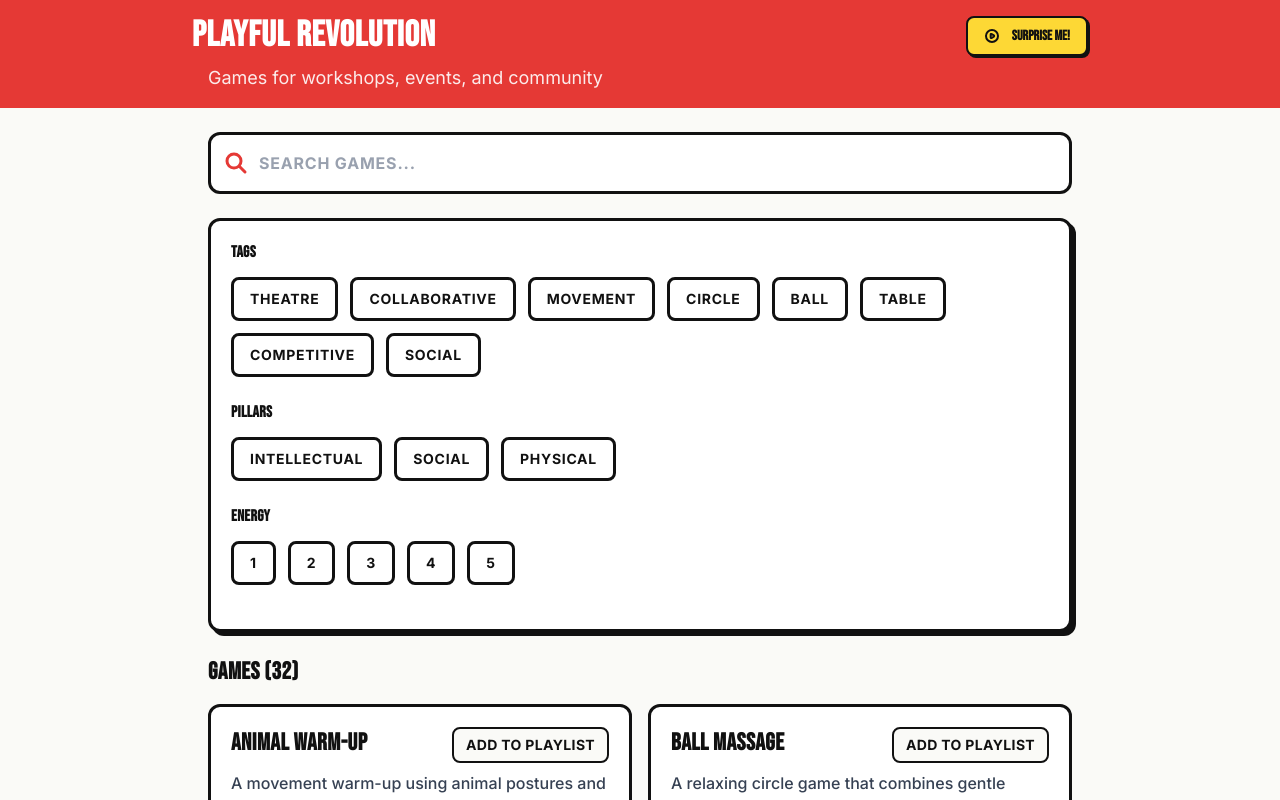
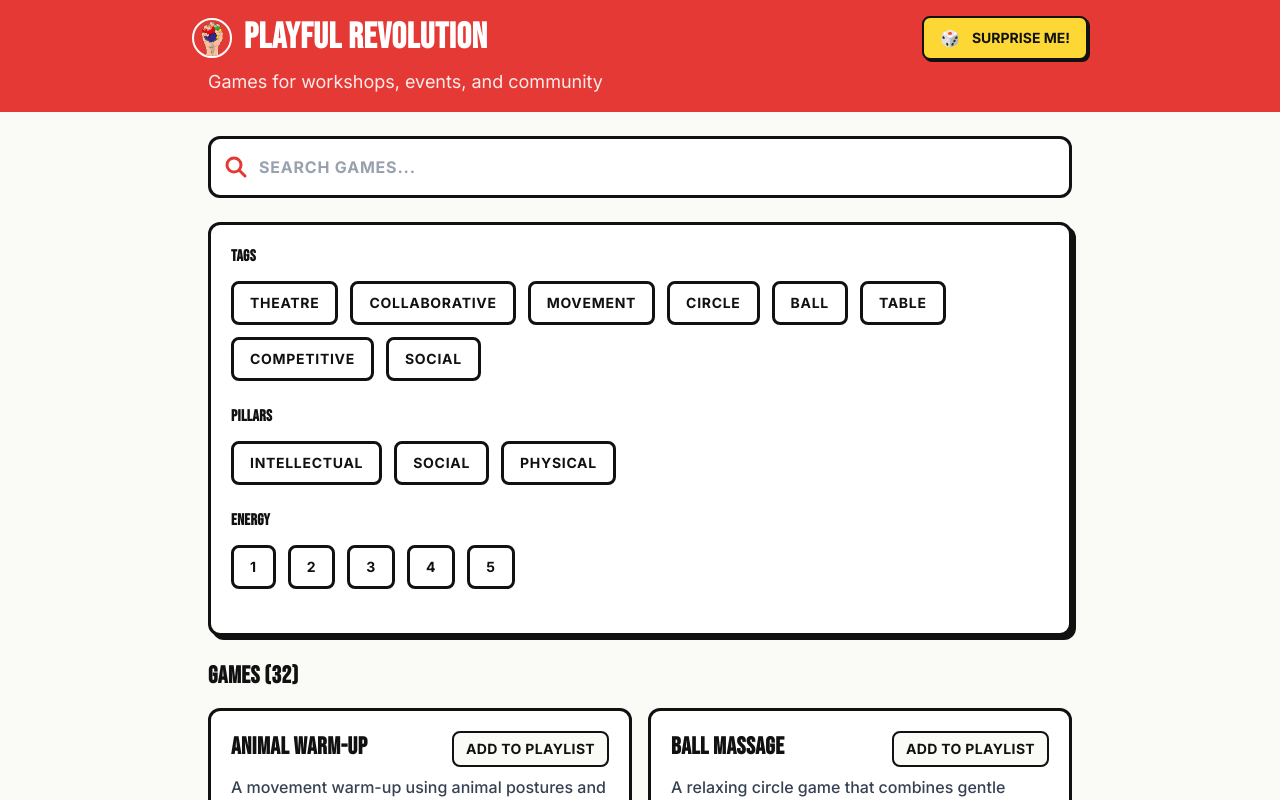
Before and after one commit to phivk/playful-revolution-games-index-2, a Next.js app: page / in a window 1280 px wide. Shown: the top 800 px of the page. Built offline with nearby package versions, Linux system fonts and the light colour scheme.

Commit message:
add logo and fix surprise button

```diff
--- a/src/components/NavBar.tsx
+++ b/src/components/NavBar.tsx
@@ -1,9 +1,10 @@
-'use client';
+"use client";
 
-import Link from 'next/link';
-import { usePathname } from 'next/navigation';
-import RandomPicker from '@/components/RandomPicker';
-import { Game } from '@/types/game';
+import RandomPicker from "@/components/RandomPicker";
+import { Game } from "@/types/game";
+import Image from "next/image";
+import Link from "next/link";
+import { usePathname } from "next/navigation";
 
 interface NavBarProps {
   games: Game[];
@@ -11,24 +12,25 @@ interface NavBarProps {
 
 export default function NavBar({ games }: NavBarProps) {
   const pathname = usePathname();
-  const isHome = pathname === '/';
+  const isHome = pathname === "/";
 
   return (
     <header className="bg-revolution-red text-white py-4 px-4 shadow-md">
       <div className="max-w-4xl mx-auto flex flex-wrap items-center gap-3 gap-y-2">
-        {!isHome && (
-          <Link
-            href="/"
-            className="text-white hover:bg-white/20 rounded-lg px-3 py-2 transition-colors"
-          >
-            ← Back
-          </Link>
-        )}
         <Link
           href="/"
-          className="font-bold tracking-tight hover:opacity-90 transition-opacity"
+          className="font-bold tracking-tight hover:opacity-90 transition-opacity flex items-center gap-3"
         >
-          <h1 className={isHome ? 'text-4xl' : 'text-2xl'}>
+          <div className="w-10 h-10 shrink-0 rounded-full overflow-hidden border-2 border-white">
+            <Image
+              src="/logo-playful-revolution.png"
+              alt="Playful Revolution"
+              width={40}
+              height={40}
+              className="object-cover w-full h-full"
+            />
+          </div>
+          <h1 className={isHome ? "text-4xl" : "text-2xl"}>
             Playful Revolution
           </h1>
         </Link>
--- a/src/components/RandomPicker.tsx
+++ b/src/components/RandomPicker.tsx
@@ -10,8 +10,8 @@ interface RandomPickerProps {
 
 const buttonClass = {
   default:
-    'w-full sm:w-auto px-8 py-4 bg-[#FDD835] text-[#111111] font-display font-bold text-xl rounded-xl shadow-[4px_4px_0px_0px_#111111] transform hover:scale-105 active:translate-x-[2px] active:translate-y-[2px] active:shadow-none transition-all duration-100 border-3 border-[#111111] min-h-[56px]',
-  nav: 'px-4 py-2 bg-[#FDD835] text-[#111111] font-display font-bold text-sm rounded-lg shadow-[2px_2px_0px_0px_#111111] hover:scale-105 active:translate-x-[1px] active:translate-y-[1px] active:shadow-none transition-all duration-100 border-2 border-[#111111]',
+    'w-full sm:w-auto px-8 py-4 bg-[#FDD835] text-[#111111] font-bold text-xl rounded-xl shadow-[4px_4px_0px_0px_#111111] transform hover:scale-105 active:translate-x-[2px] active:translate-y-[2px] active:shadow-none transition-all duration-100 border-3 border-[#111111] min-h-[56px]',
+  nav: 'px-4 py-2 bg-[#FDD835] text-[#111111] font-bold text-sm rounded-lg shadow-[2px_2px_0px_0px_#111111] hover:scale-105 active:translate-x-[1px] active:translate-y-[1px] active:shadow-none transition-all duration-100 border-2 border-[#111111]',
 };
 
 export default function RandomPicker({ games, variant = 'default' }: RandomPickerProps) {
@@ -33,25 +33,9 @@ export default function RandomPicker({ games, variant = 'default' }: RandomPicke
       className={buttonClass[variant]}
     >
       <span className="flex items-center justify-center gap-3">
-        <svg
-          className={variant === 'nav' ? 'h-4 w-4' : 'h-6 w-6'}
-          fill="none"
-          stroke="currentColor"
-          viewBox="0 0 24 24"
-        >
-          <path
-            strokeLinecap="round"
-            strokeLinejoin="round"
-            strokeWidth={3}
-            d="M14.752 11.168l-3.197-2.132A1 1 0 0010 9.87v4.263a1 1 0 001.555.832l3.197-2.132a1 1 0 000-1.664z"
-          />
-          <path
-            strokeLinecap="round"
-            strokeLinejoin="round"
-            strokeWidth={3}
-            d="M21 12a9 9 0 11-18 0 9 9 0 0118 0z"
-          />
-        </svg>
+        <span className={variant === "nav" ? "text-base" : "text-2xl"} aria-hidden>
+          🎲
+        </span>
         SURPRISE ME!
       </span>
     </button>
```
Also changed, not shown: public/logo-playful-revolution.png (added).
